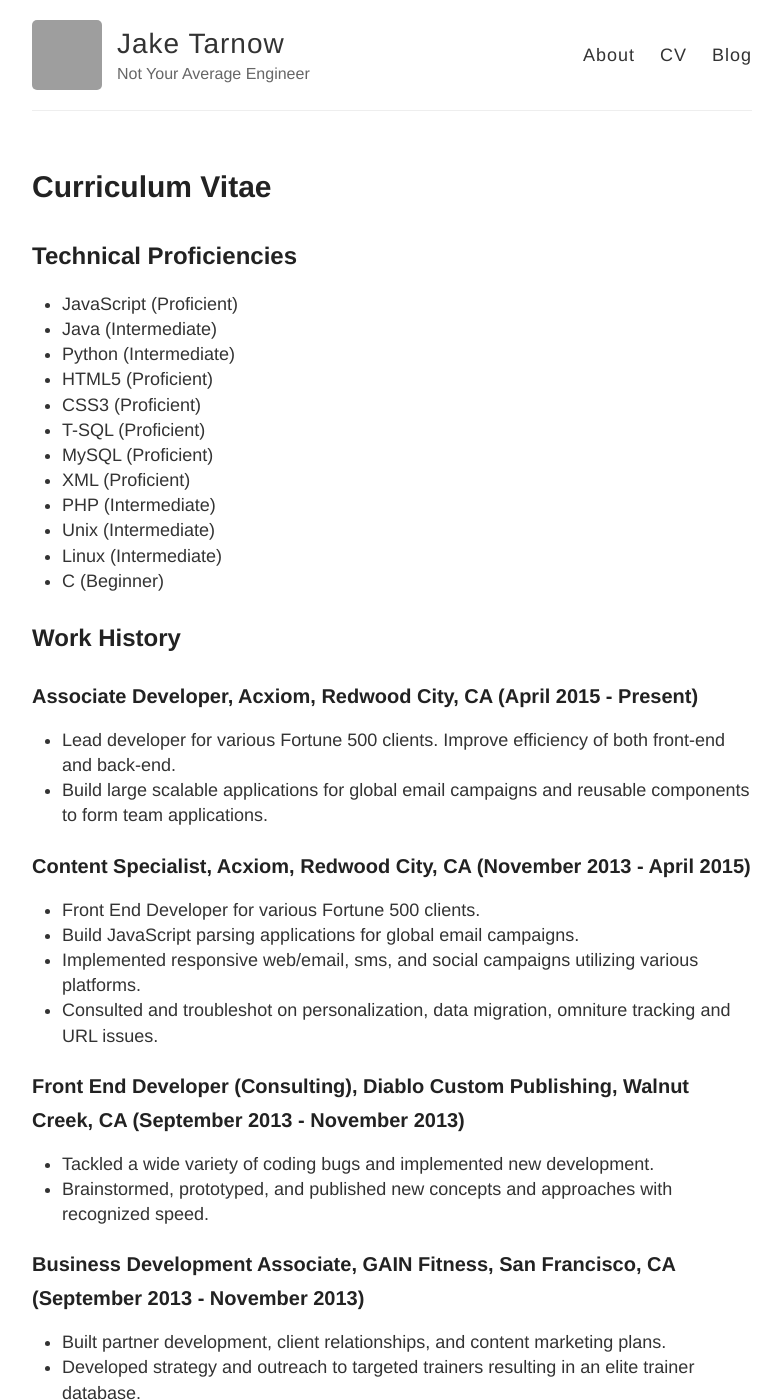
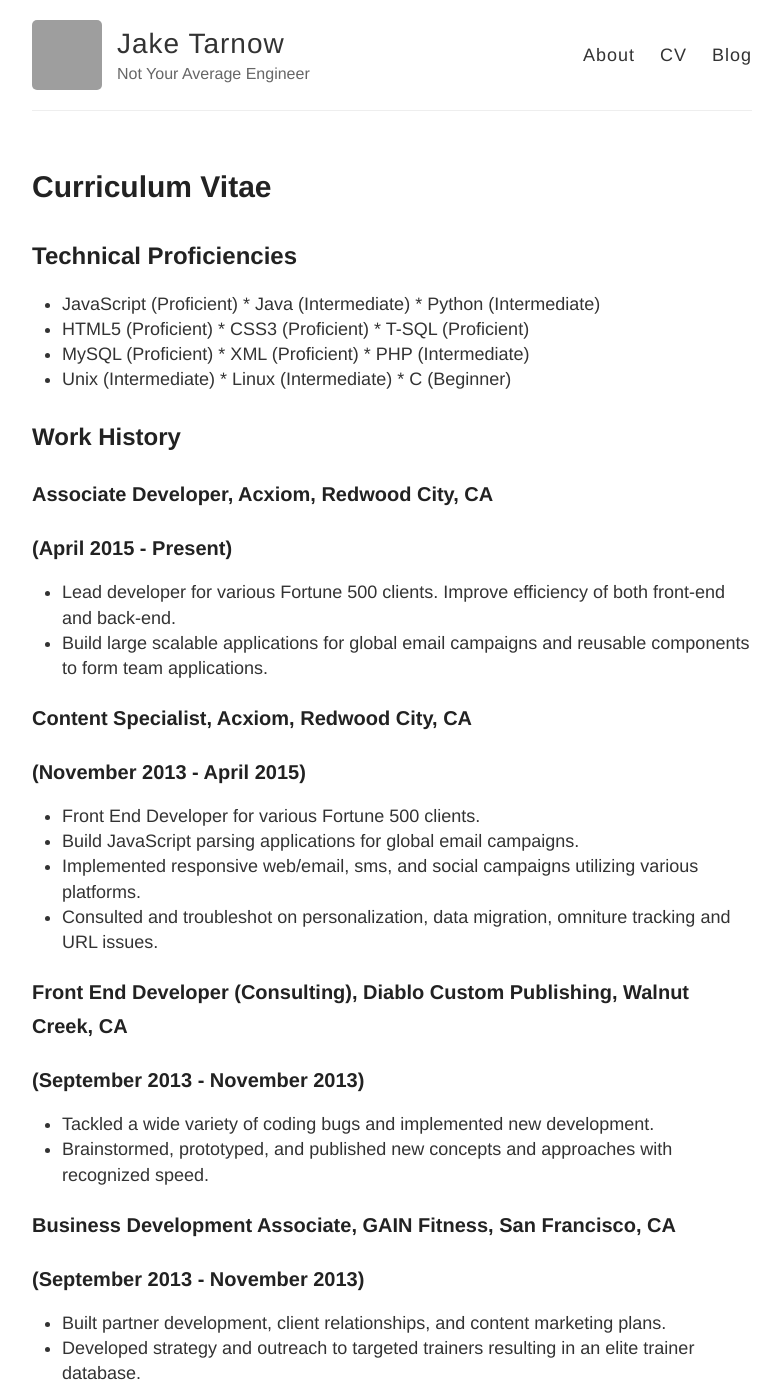
Before and after one commit to HoneyBadger123/jaketarnow.github.io, a Jekyll site: the page built from cv.md, in a window 1280 px wide and 1400 px high. Shown: the whole window, without its empty margins (248-1029 px from the left). Built offline with Jekyll 4.4.1, drawn with Linux system fonts in a browser that asks for light colours; Markdown is read by kramdown in place of the engine named in the settings; some of the changed text lies outside the part shown; grey boxes are pictures that could not be loaded.

Commit message:
Update cv.md

```diff
--- a/cv.md
+++ b/cv.md
@@ -5,71 +5,75 @@ permalink: /cv/
 ---
 
 ## Technical Proficiencies
-* JavaScript (Proficient)
-* Java (Intermediate)
-* Python (Intermediate)
-* HTML5 (Proficient)
-* CSS3 (Proficient)
-* T-SQL (Proficient)
-* MySQL (Proficient)
-* XML (Proficient)
-* PHP (Intermediate)
-* Unix (Intermediate)
-* Linux (Intermediate)
-* C (Beginner)
+* JavaScript (Proficient)   * Java (Intermediate)   * Python (Intermediate)
+* HTML5 (Proficient)    * CSS3 (Proficient)   * T-SQL (Proficient)
+* MySQL (Proficient)    * XML (Proficient)    * PHP (Intermediate)
+* Unix (Intermediate)   * Linux (Intermediate)    * C (Beginner)
 
 ## Work History
-### Associate Developer, Acxiom, Redwood City, CA (April 2015 - Present)
+### Associate Developer, Acxiom, Redwood City, CA
+### (April 2015 - Present)
 * Lead developer for various Fortune 500 clients. Improve efficiency of both front-end and back-end.
 * Build large scalable applications for global email campaigns and reusable components to form team applications.
 
-### Content Specialist, Acxiom, Redwood City, CA (November 2013 - April 2015)
+### Content Specialist, Acxiom, Redwood City, CA
+### (November 2013 - April 2015)
 * Front End Developer for various Fortune 500 clients.
 * Build JavaScript parsing applications for global email campaigns.
 * Implemented responsive web/email, sms, and social campaigns utilizing various platforms.
 * Consulted and troubleshot on personalization, data migration, omniture tracking and URL issues.
 
-### Front End Developer (Consulting), Diablo Custom Publishing, Walnut Creek, CA (September 2013 - November 2013)
+### Front End Developer (Consulting), Diablo Custom Publishing, Walnut Creek, CA
+### (September 2013 - November 2013)
 * Tackled a wide variety of coding bugs and implemented new development.
 * Brainstormed, prototyped, and published new concepts and approaches with recognized speed.
 
-### Business Development Associate, GAIN Fitness, San Francisco, CA (September 2013 - November 2013)
+### Business Development Associate, GAIN Fitness, San Francisco, CA
+### (September 2013 - November 2013)
 * Built partner development, client relationships, and content marketing plans.
 * Developed strategy and outreach to targeted trainers resulting in an elite trainer database.
 
-### Intern, Diablo Custom Publications, Diablo Magazine, Walnut Creek, CA (June 2013 - September 2013)
+### Intern, Diablo Custom Publications, Diablo Magazine, Walnut Creek, CA
+### (June 2013 - September 2013)
 * Performed database analytics on website visits and asset downloads.
 * Focused on database mining for marketing automation systems.
 * Assisted in overall marketing success through implementation of new website functionality.
 
-### Intern, GAIN Fitness, San Francisco, CA (June 2012 - September 2013)
+### Intern, GAIN Fitness, San Francisco, CA
+### (June 2012 - September 2013)
 * Designed multimedia and web development for the product and company.
 * Produced and edited various social media videos and revamped company blog.
 * Aided in trainer and partner research.
 
-### SMI Web Programmer, Marquette University, Milwaukee, WI (September 2011 - May 2013)
+### SMI Web Programmer, Marquette University, Milwaukee, WI
+### (September 2011 - May 2013)
 * Created, updated, and maintained the various student media websites for Marquette University.
 
 
 ## Education
 ### University of San Francisco, San Francisco, CA
 Masters in Computer Science, Expected 2017
+
 _Relevant Coursework_
 Principles of Software Development, Graduate Algorithms
 
 ### Marquette University, Milwaukee, WI
 Bachelor of Arts Degree, May 2013
 Major: Broadcast and Electronic Communication, Minors: Information Technology and Italian
+
 _Relevant Coursework_
 Introduction to Information Technology, Web-Based Applications, Business Application Development, Systems Analysis and Design, Database Management, Program Development, Business Applications, Media Law, and Visual Communication
 
 
 ## Activities & Involvement
-### President-Marquette Club Water Polo, Milwaukee, WI (April 2012- May 2013)
+### President-Marquette Club Water Polo, Milwaukee, WI
+(April 2012- May 2013)
 * Keep in contact with CWPA, organize and plan events, maintain a budget, coach practices, uphold rules and regulations.
 
-### Database Project for Pan African Community Association, Milwaukee, WI (September 2011-December 2011)
+### Database Project for Pan African Community Association, Milwaukee, WI
+### (September 2011-December 2011)
 * Created and implemented a database to help maintain and keep track of donations and in-building duties throughout the company.
 
-### Webmaster, Sigma Chi Fraternity, Milwaukee, WI (May 2011-May 2013)
+### Webmaster, Sigma Chi Fraternity, Milwaukee, WI
+### (May 2011-May 2013)
 * Design and maintain the fraternity’s website.
```
